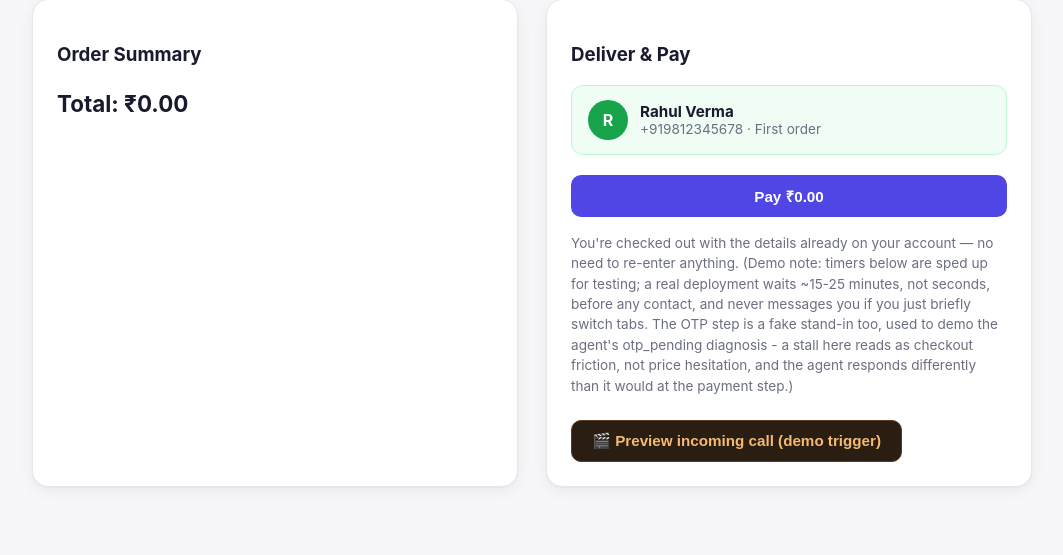
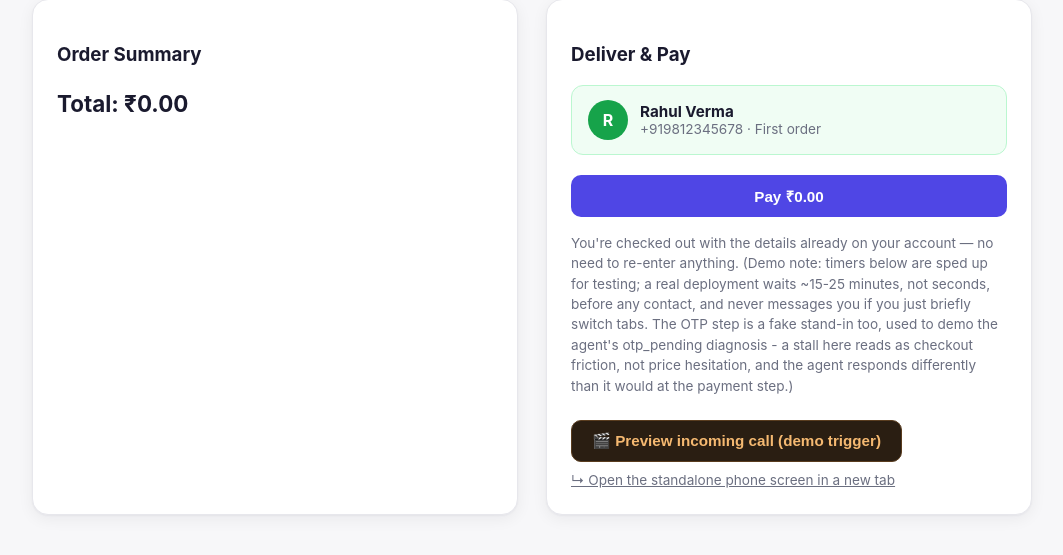
Before and after one commit to highlandzulu-cmd/revenue-recovery-ledger-cart-abandonment, a FastAPI app: page /checkout in a window 1280 px wide. Shown: the part 186-741 px from the top of the page, without its empty margins (108-1171 px from the left). Run offline with FastAPI, Linux system fonts and the light colour scheme.

Commit message:
Standalone /phone call screen, synced live via BroadcastChannel
Splits the incoming-call UI out of checkout.html into its own page - open
/phone in a separate window/tab next to the storefront and it rings on its
own the moment a real voice_call_high_value decision comes back, no polling,
no server push needed. Same-origin tabs just talk to each other directly.
Makes a much more convincing demo recording: two actual separate screens
(store + "customer's phone") instead of one page pretending to be both.

Also fixed the caller identity, which was backwards: it showed the
customer's own name, but a real incoming call shows who's calling YOU, not
your own name. Now shows Aura Store, matches reality.

Removed the on-screen "Simulated call" badge and the debug fallback text
("Recording not found...") - a real call doesn't narrate its own fakeness or
error-handling to the person on it. The honesty-about-simulation comments
stay in the code for anyone reading it later; the UI itself just behaves
correctly (stays quiet if the recording's missing, same as a bad line would).

- _incoming_call.html: the call-screen markup, shared via Jinja include
  (checkout.html and the new phone.html both use it)
- incoming-call.js: the shared controller - was duplicated inline in
  checkout.html before, now one file, one BroadcastChannel, both pages
  listen and can both trigger it
- storefront/main.py: GET /phone serves the standalone page

Co-Authored-By: Claude Sonnet 5 <noreply@anthropic.com>

```diff
--- a/storefront/main.py
+++ b/storefront/main.py
@@ -130,6 +130,17 @@ def checkout(request: Request):
     })
     response.set_cookie("session_id", session_id, httponly=True)
     return response
+
+
+@app.get("/phone", response_class=HTMLResponse)
+def phone_screen(request: Request):
+    """Standalone 'customer's phone' screen - no storefront chrome, just the
+    call UI. Open it in its own window/tab next to the storefront for a demo
+    recording; it rings in sync via BroadcastChannel the moment checkout.html
+    gets a real voice_call_high_value decision back - no server round trip
+    needed for the sync itself, both tabs are just listening on the same
+    same-origin channel."""
+    return templates.TemplateResponse(request, "phone.html", {})
 
 
 @app.post("/api/cart-abandoned")
--- /dev/null
+++ b/storefront/static/incoming-call.js
@@ -0,0 +1,96 @@
+/**
+ * Shared "incoming call" UI controller - drives the _incoming_call.html
+ * partial wherever it's included (checkout.html, phone.html).
+ *
+ * Synced across browser tabs via BroadcastChannel: a call triggered on one
+ * page (checkout.html, from a real cart-abandonment decision) rings on every
+ * other same-origin tab that has this loaded too - e.g. a standalone /phone
+ * tab opened next to it for a demo recording. No server round trip, no
+ * polling - same-origin tabs just talk to each other directly.
+ */
+(function () {
+    const overlay = document.getElementById("incoming-call-overlay");
+    if (!overlay) return; // partial isn't on this page
+
+    const channel = "BroadcastChannel" in window ? new BroadcastChannel("recovery-agent-calls") : null;
+
+    const avatar = document.getElementById("ios-call-avatar");
+    const subEl = document.getElementById("ios-call-sub");
+    const timerEl = document.getElementById("ios-call-timer");
+    const acceptBtn = document.getElementById("ios-call-accept");
+    const declineBtn = document.getElementById("ios-call-decline");
+    const endBtn = document.getElementById("ios-call-end");
+    const endGroup = document.getElementById("ios-call-end-group");
+    const audio = document.getElementById("ios-call-audio");
+    const clockEl = document.getElementById("ios-clock");
+    let timerInterval = null;
+
+    function updateClock() {
+        const now = new Date();
+        const h = now.getHours() % 12 || 12;
+        const m = String(now.getMinutes()).padStart(2, "0");
+        clockEl.textContent = h + ":" + m;
+    }
+    updateClock();
+    setInterval(updateClock, 30000);
+
+    function showIncomingCall() {
+        avatar.classList.add("ringing");
+        subEl.textContent = "mobile";
+        subEl.hidden = false;
+        timerEl.hidden = true;
+        timerEl.textContent = "00:00";
+        acceptBtn.parentElement.hidden = false;
+        declineBtn.parentElement.hidden = false;
+        endGroup.hidden = true;
+        overlay.hidden = false;
+    }
+
+    function endCall() {
+        audio.pause();
+        audio.currentTime = 0;
+        if (timerInterval) clearInterval(timerInterval);
+        overlay.hidden = true;
+    }
+
+    acceptBtn.addEventListener("click", () => {
+        avatar.classList.remove("ringing");
+        subEl.hidden = true;
+        acceptBtn.parentElement.hidden = true;
+        declineBtn.parentElement.hidden = true;
+        endGroup.hidden = false;
+        timerEl.hidden = false;
+
+        let seconds = 0;
+        timerInterval = setInterval(() => {
+            seconds++;
+            const m = String(Math.floor(seconds / 60)).padStart(2, "0");
+            const s = String(seconds % 60).padStart(2, "0");
+            timerEl.textContent = m + ":" + s;
+        }, 1000);
+
+        audio.currentTime = 0;
+        audio.play().catch(() => { /* no recording yet - call just stays quiet, same as a bad line */ });
+        audio.onended = () => setTimeout(endCall, 1200);
+    });
+
+    declineBtn.addEventListener("click", endCall);
+    endBtn.addEventListener("click", endCall);
+
+    // Public API: rings this tab AND every other same-origin tab that has
+    // this script loaded (via BroadcastChannel - includes itself only if it
+    // also listens below, which it does, so calling this here is enough).
+    window.triggerIncomingCall = function () {
+        showIncomingCall();
+        if (channel) channel.postMessage({ type: "incoming_call" });
+    };
+
+    if (channel) {
+        channel.onmessage = (event) => {
+            if (event.data && event.data.type === "incoming_call") showIncomingCall();
+        };
+    }
+
+    const previewBtn = document.getElementById("preview-call-btn");
+    if (previewBtn) previewBtn.addEventListener("click", window.triggerIncomingCall);
+})();
--- /dev/null
+++ b/storefront/templates/_incoming_call.html
@@ -0,0 +1,34 @@
+<div id="incoming-call-overlay" class="phone-overlay" hidden>
+    <div class="phone-frame">
+        <div class="phone-notch"></div>
+        <div class="phone-status-bar">
+            <span id="ios-clock">9:41</span>
+            <span class="phone-status-icons">
+                <svg width="18" height="12" viewBox="0 0 18 12" fill="none"><rect x="0" y="7" width="3" height="5" rx="0.5" fill="currentColor"/><rect x="4.5" y="5" width="3" height="7" rx="0.5" fill="currentColor"/><rect x="9" y="3" width="3" height="9" rx="0.5" fill="currentColor"/><rect x="13.5" y="0" width="3" height="12" rx="0.5" fill="currentColor"/></svg>
+                <svg width="16" height="12" viewBox="0 0 16 12" fill="none"><path d="M8 10.2a1.2 1.2 0 100-2.4 1.2 1.2 0 000 2.4zM4.6 6.5a4.8 4.8 0 016.8 0l-1.4 1.5a2.8 2.8 0 00-4 0L4.6 6.5zM2 3.8a8.6 8.6 0 0112 0L12.6 5.3a6.6 6.6 0 00-9.2 0L2 3.8z" fill="currentColor"/></svg>
+                <svg width="25" height="12" viewBox="0 0 25 12" fill="none"><rect x="0.5" y="0.5" width="21" height="11" rx="2.5" stroke="currentColor"/><rect x="2" y="2" width="18" height="8" rx="1.5" fill="currentColor"/><rect x="22.5" y="4" width="1.8" height="4" rx="0.8" fill="currentColor"/></svg>
+            </span>
+        </div>
+        <div class="phone-screen">
+            <div id="ios-call-avatar" class="phone-avatar ringing">A</div>
+            <div id="ios-call-name" class="phone-name">Aura Store</div>
+            <div id="ios-call-sub" class="phone-sub">mobile</div>
+            <div id="ios-call-timer" class="phone-timer" hidden>00:00</div>
+            <div class="phone-controls">
+                <div class="phone-btn-group">
+                    <button id="ios-call-decline" class="phone-btn decline" title="Decline">✕</button>
+                    <span class="phone-btn-label">Decline</span>
+                </div>
+                <div class="phone-btn-group">
+                    <button id="ios-call-accept" class="phone-btn accept" title="Accept">📞</button>
+                    <span class="phone-btn-label">Accept</span>
+                </div>
+                <div class="phone-btn-group" id="ios-call-end-group" hidden>
+                    <button id="ios-call-end" class="phone-btn end" title="End call">📞</button>
+                    <span class="phone-btn-label">End</span>
+                </div>
+            </div>
+        </div>
+    </div>
+    <audio id="ios-call-audio" src="/static/audio/agent-call.mp3" preload="none"></audio>
+</div>
--- a/storefront/templates/checkout.html
+++ b/storefront/templates/checkout.html
@@ -38,45 +38,11 @@
             agent responds differently than it would at the payment step.)
         </p>
         <button id="preview-call-btn" class="btn" style="margin-top:10px; background:#2a1e12; border:1px solid #5a3d1f; color:#f5b971;" type="button">🎬 Preview incoming call (demo trigger)</button>
+        <a href="/phone" target="_blank" class="checkout-hint" style="display:block; margin-top:8px;">↳ Open the standalone phone screen in a new tab</a>
     </div>
 </div>
 
-<div id="incoming-call-overlay" class="phone-overlay" hidden>
-    <div class="phone-frame">
-        <div class="phone-notch"></div>
-        <div class="phone-sim-badge">Simulated call · recovery agent demo</div>
-        <div class="phone-status-bar">
-            <span id="ios-clock">9:41</span>
-            <span class="phone-status-icons">
-                <svg width="18" height="12" viewBox="0 0 18 12" fill="none"><rect x="0" y="7" width="3" height="5" rx="0.5" fill="currentColor"/><rect x="4.5" y="5" width="3" height="7" rx="0.5" fill="currentColor"/><rect x="9" y="3" width="3" height="9" rx="0.5" fill="currentColor"/><rect x="13.5" y="0" width="3" height="12" rx="0.5" fill="currentColor"/></svg>
-                <svg width="16" height="12" viewBox="0 0 16 12" fill="none"><path d="M8 10.2a1.2 1.2 0 100-2.4 1.2 1.2 0 000 2.4zM4.6 6.5a4.8 4.8 0 016.8 0l-1.4 1.5a2.8 2.8 0 00-4 0L4.6 6.5zM2 3.8a8.6 8.6 0 0112 0L12.6 5.3a6.6 6.6 0 00-9.2 0L2 3.8z" fill="currentColor"/></svg>
-                <svg width="25" height="12" viewBox="0 0 25 12" fill="none"><rect x="0.5" y="0.5" width="21" height="11" rx="2.5" stroke="currentColor"/><rect x="2" y="2" width="18" height="8" rx="1.5" fill="currentColor"/><rect x="22.5" y="4" width="1.8" height="4" rx="0.8" fill="currentColor"/></svg>
-            </span>
-        </div>
-        <div class="phone-screen">
-            <div class="phone-app-label">Aura Store · Recovery Agent</div>
-            <div id="ios-call-avatar" class="phone-avatar ringing">?</div>
-            <div id="ios-call-name" class="phone-name">—</div>
-            <div id="ios-call-sub" class="phone-sub">mobile</div>
-            <div id="ios-call-timer" class="phone-timer" hidden>00:00</div>
-            <div class="phone-controls">
-                <div class="phone-btn-group">
-                    <button id="ios-call-decline" class="phone-btn decline" title="Decline">✕</button>
-                    <span class="phone-btn-label">Decline</span>
-                </div>
-                <div class="phone-btn-group">
-                    <button id="ios-call-accept" class="phone-btn accept" title="Accept">📞</button>
-                    <span class="phone-btn-label">Accept</span>
-                </div>
-                <div class="phone-btn-group" id="ios-call-end-group" hidden>
-                    <button id="ios-call-end" class="phone-btn end" title="End call">📞</button>
-                    <span class="phone-btn-label">End</span>
-                </div>
-            </div>
-        </div>
-    </div>
-    <audio id="ios-call-audio" src="/static/audio/agent-call.mp3" preload="none"></audio>
-</div>
+{% include "_incoming_call.html" %}
 {% endblock %}
 
 {% block scripts %}
@@ -98,107 +64,21 @@
         // gets tracked and reported as otp_pending, instead of being silently
         // treated as "payment attempted, stop watching."
         payButtonId: "otp-submit-btn",
-        // Fires once the abandonment webhook actually responds - see the
-        // incoming-call script below. Only a real voice_call_high_value
-        // decision (guardrail-approved, same as everywhere else in this
-        // project) triggers anything; every other outcome is silent here,
-        // same as it would be for a real customer.
+        // Fires once the abandonment webhook actually responds. Only a real
+        // voice_call_high_value decision (guardrail-approved, same as
+        // everywhere else in this project) triggers anything - every other
+        // outcome is silent here, same as it would be for a real customer.
+        // triggerIncomingCall rings this tab AND any standalone /phone tab
+        // open alongside it (see static/incoming-call.js).
         onReported: (data) => {
-            if (data.final_action === "voice_call_high_value" && window.showIncomingCall) {
-                window.showIncomingCall(data.customer_name);
+            if (data.final_action === "voice_call_high_value" && window.triggerIncomingCall) {
+                window.triggerIncomingCall();
             }
         },
     };
 </script>
 <script src="/static/recovery-agent.js"></script>
-<script>
-    // Design Guideline - honesty about simulation: the badge inside the call
-    // screen says plainly this is simulated. What plays on Accept is a real
-    // pre-recorded voice clip (not generated here), standing in for what a
-    // live agent call would sound like - see storefront/static/audio/.
-    (function () {
-        const overlay = document.getElementById("incoming-call-overlay");
-        const avatar = document.getElementById("ios-call-avatar");
-        const nameEl = document.getElementById("ios-call-name");
-        const subEl = document.getElementById("ios-call-sub");
-        const timerEl = document.getElementById("ios-call-timer");
-        const acceptBtn = document.getElementById("ios-call-accept");
-        const declineBtn = document.getElementById("ios-call-decline");
-        const endBtn = document.getElementById("ios-call-end");
-        const endGroup = document.getElementById("ios-call-end-group");
-        const audio = document.getElementById("ios-call-audio");
-        const clockEl = document.getElementById("ios-clock");
-        let timerInterval = null;
-
-        function updateClock() {
-            const now = new Date();
-            let h = now.getHours() % 12 || 12;
-            const m = String(now.getMinutes()).padStart(2, "0");
-            clockEl.textContent = h + ":" + m;
-        }
-        updateClock();
-        setInterval(updateClock, 30000);
-
-        window.showIncomingCall = function (customerName) {
-            avatar.textContent = (customerName || "?").charAt(0).toUpperCase();
-            avatar.classList.add("ringing");
-            nameEl.textContent = customerName || "Recovery Agent";
-            subEl.textContent = "mobile";
-            subEl.hidden = false;
-            timerEl.hidden = true;
-            timerEl.textContent = "00:00";
-            acceptBtn.parentElement.hidden = false;
-            declineBtn.parentElement.hidden = false;
-            endGroup.hidden = true;
-            overlay.hidden = false;
-        };
-
-        const previewBtn = document.getElementById("preview-call-btn");
-        if (previewBtn) {
-            previewBtn.addEventListener("click", () => {
-                window.showIncomingCall("{{ customer.name }}");
-            });
-        }
-
-        function endCall() {
-            audio.pause();
-            audio.currentTime = 0;
-            if (timerInterval) clearInterval(timerInterval);
-            overlay.hidden = true;
-        }
-
-        acceptBtn.addEventListener("click", () => {
-            avatar.classList.remove("ringing");
-            subEl.hidden = true;
-            acceptBtn.parentElement.hidden = true;
-            declineBtn.parentElement.hidden = true;
-            endGroup.hidden = false;
-            timerEl.hidden = false;
-
-            let seconds = 0;
-            timerInterval = setInterval(() => {
-                seconds++;
-                const m = String(Math.floor(seconds / 60)).padStart(2, "0");
-                const s = String(seconds % 60).padStart(2, "0");
-                timerEl.textContent = m + ":" + s;
-            }, 1000);
-
-            audio.currentTime = 0;
-            audio.play().catch(() => {
-                subEl.hidden = false;
-                subEl.textContent = "Recording not found - see storefront/static/audio/";
-            });
-            audio.onended = () => {
-                subEl.hidden = false;
-                subEl.textContent = "Call ended";
-                if (timerInterval) clearInterval(timerInterval);
-            };
-        });
-
-        declineBtn.addEventListener("click", endCall);
-        endBtn.addEventListener("click", endCall);
-    })();
-</script>
+<script src="/static/incoming-call.js"></script>
 <script>
     // Design Guideline - Feedback: "Show people when a command can't be carried
     // out and help them understand why." This demo doesn't complete a real
```
Also changed, not shown: storefront/templates/phone.html (added, +33 -0 lines).
